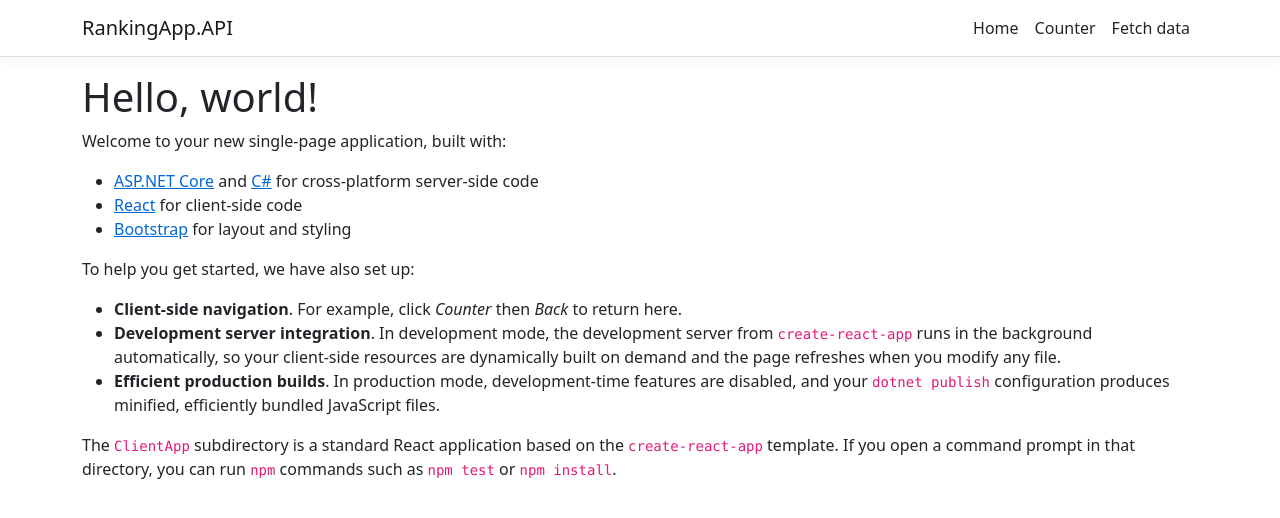
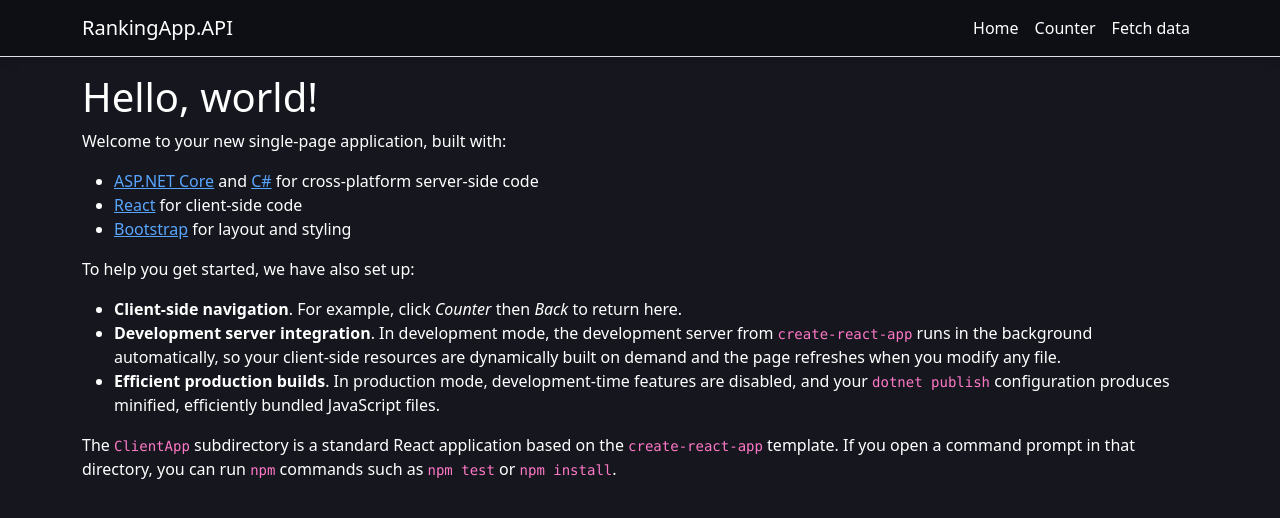
Before and after one commit to RavanHash/RankingApp, a React (Create React App) app in the folder RankingApp/ClientApp/: page / in a window 1280 px wide. Shown: the top 518 px of the page. Built offline with nearby package versions, Linux system fonts and the light colour scheme.

Commit message:
Add dark theme

```diff
--- a/RankingApp/ClientApp/src/custom.css
+++ b/RankingApp/ClientApp/src/custom.css
@@ -1,14 +1,33 @@
-/* Provide sufficient contrast against white background */
-a {
-  color: #0366d6;
+.navbar {
+  background-color: #0e0f14 !important;
 }
 
-.btn:focus, .btn:active:focus, .btn-link.nav-link:focus, .form-control:focus, .form-check-input:focus {
-  box-shadow: 0 0 0 0.1rem white, 0 0 0 0.25rem #258cfb;
+.navbar-nav .nav-link {
+  color: #fff !important;
+}
+
+.navbar-nav .nav-link:hover {
+  color: #58a6ff !important;
+}
+
+a.navbar-brand {
+  color: #fff !important;
+}
+
+a {
+  color: #58a6ff;
+}
+
+.btn:focus,
+.btn:active:focus,
+.btn-link.nav-link:focus,
+.form-control:focus,
+.form-check-input:focus {
+  box-shadow: 0 0 0 0.1rem #000000, 0 0 0 0.25rem #258cfb;
 }
 
 code {
-  color: #E01A76;
+  color: #ff79c6;
 }
 
 .btn-primary {
@@ -16,3 +35,8 @@
   background-color: #1b6ec2;
   border-color: #1861ac;
 }
+
+body {
+  background-color: #15161e;
+  color: #fff;
+}
```
